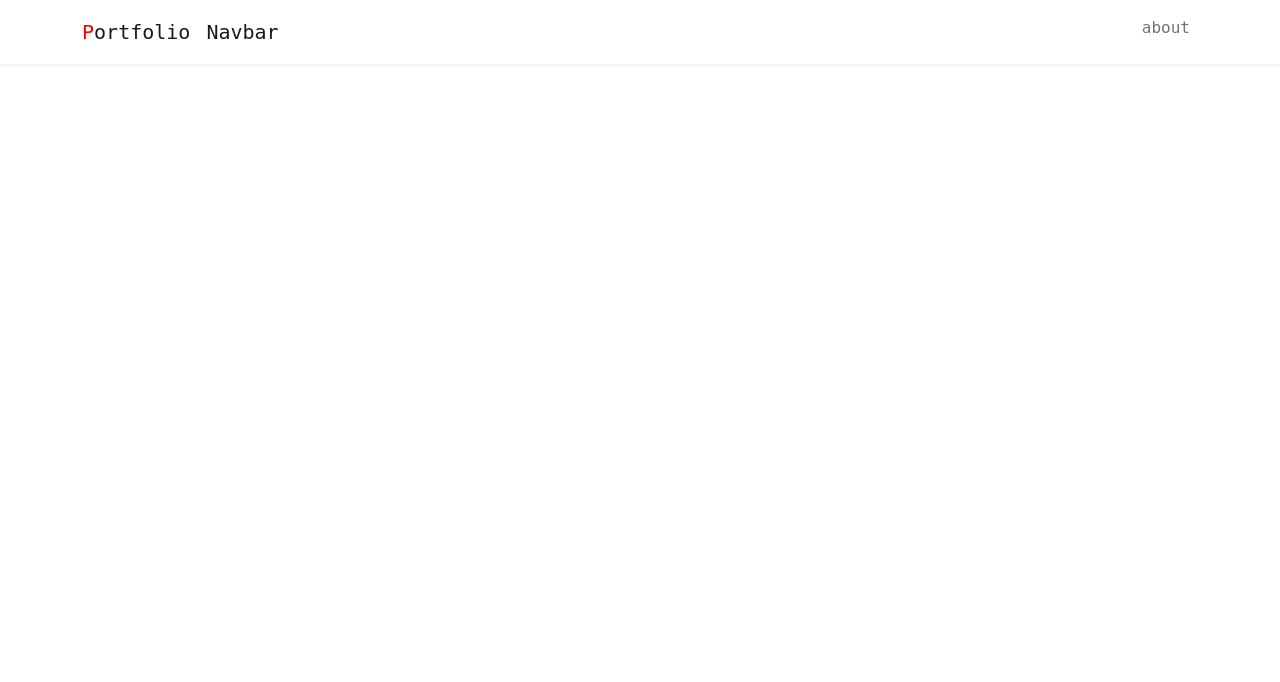
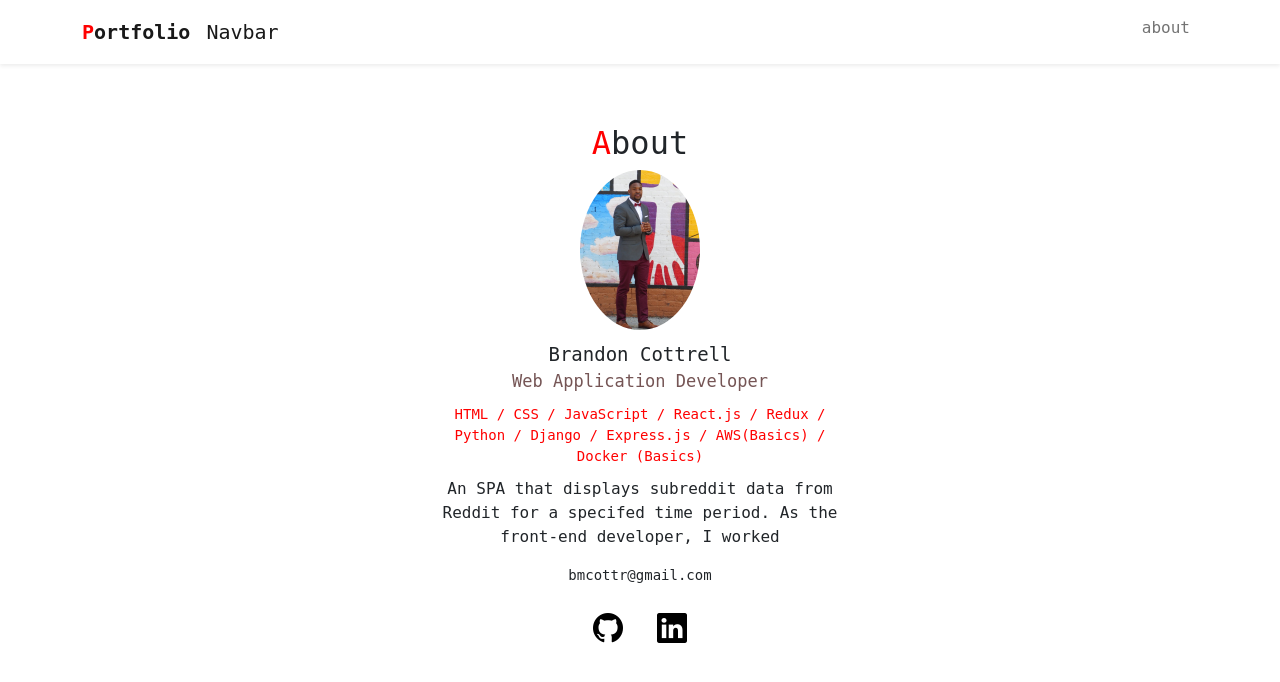
Before and after one commit to Brandon-Cottrell/portfolio, a PHP site: page / in a window 1280 px wide. Shown: the top 682 px of the page. Run offline with PHP 8.4, Linux system fonts and the light colour scheme; some libraries are stand-ins or nearby versions.

Commit message:
Added the about section, also did some designing

```diff
--- a/index.html
+++ b/index.html
@@ -4,6 +4,7 @@
 <Head>
     <meta charset="utf-8">
     <meta name="viewport" content="width=device-width, initial-scale=1">
+    <link rel="stylesheet" href="https://cdn.jsdelivr.net/npm/bootstrap-icons@1.4.0/font/bootstrap-icons.css">
     <lin rel="icon" type="image/png" herf="img/techis-logo.png">
     <link href="https://cdn.jsdelivr.net/npm/bootstrap@5.0.0-beta2/dist/css/bootstrap.min.css" rel="stylesheet" integrity="sha384-BmbxuPwQa2lc/FVzBcNJ7UAyJxM6wuqIj61tLrc4wSX0szH/Ev+nYRRuWlolflfl" crossorigin="anonymous">
     <link rel="stylesheet" href="style.css">
@@ -30,6 +31,22 @@
         </div>
       </nav>
 
+      <div id="about">
+          <h2><span class="font-primary">A</span>bout</h2>
+          <img src="img/Brandon.JPG">
+          <div class="name">Brandon Cottrell</div>
+          <div class="vocation">Web Application Developer</div>
+          <div class="skills">HTML / CSS / JavaScript / React.js / Redux / Python / Django / Express.js / AWS(Basics) / Docker (Basics)</div>
+          <p>
+              An SPA that displays subreddit data from Reddit for a specifed time period. As the front-end developer, I worked
+          </p>
+          <div class="email">bmcottr@gmail.com</div>
+          <div class="icons">
+            <a href="#"><i class="bi bi-github"></i></a>
+            <a href="#"><i class="bi bi-linkedin ms-3"></i></a>
+
+
+
     <script src="https://cdn.jsdelivr.net/npm/bootstrap@5.0.0-beta2/dist/js/bootstrap.bundle.min.js" integrity="sha384-b5kHyXgcpbZJO/tY9Ul7kGkf1S0CWuKcCD38l8YkeH8z8QjE0GmW1gYU5S9FOnJ0" crossorigin="anonymous"></script>
 </body>
 
--- a/style.css
+++ b/style.css
@@ -12,3 +12,57 @@ body{
 .font-primary{
 color : red;
 }
+
+.title-icon{
+    font-size: 20px;
+    font-weight: bold;
+}
+
+/*********************
+
+ABOUT
+
+**********************/
+
+#about {
+    margin: 60px auto;
+    max-width: 400px;
+    text-align: center;
+}
+
+#about img{
+        border-radius: 50%;
+        width: 120px;
+        margin-bottom: 10px;
+}
+
+#about .name{
+    font-size: 19px;
+}
+
+#about .vocation {
+    font-size: 17px;
+    color: rgb(117, 85, 85);
+    margin-bottom: 10px;
+
+}
+
+#about .skills{
+    font-size: 14px;
+    color: red;
+    margin-bottom: 10px;
+}
+
+#about .email{
+    margin-top: 14px;
+    font-size: 14px;
+}
+
+#about .icons{
+    margin-top: 20px;
+    font-size: 30px;
+}
+
+#about .icons a{
+    color: #000;
+}
```
Also changed, not shown: img/Brandon.JPG (added).
